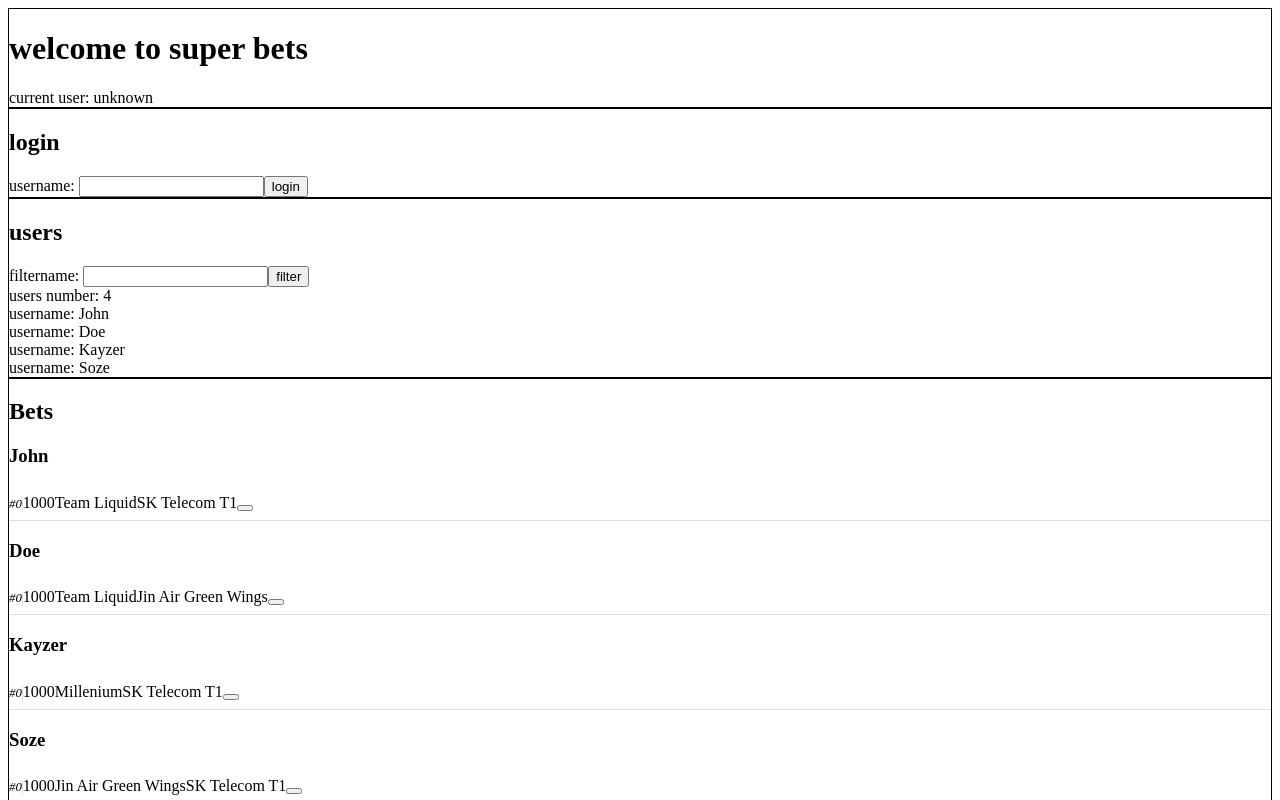
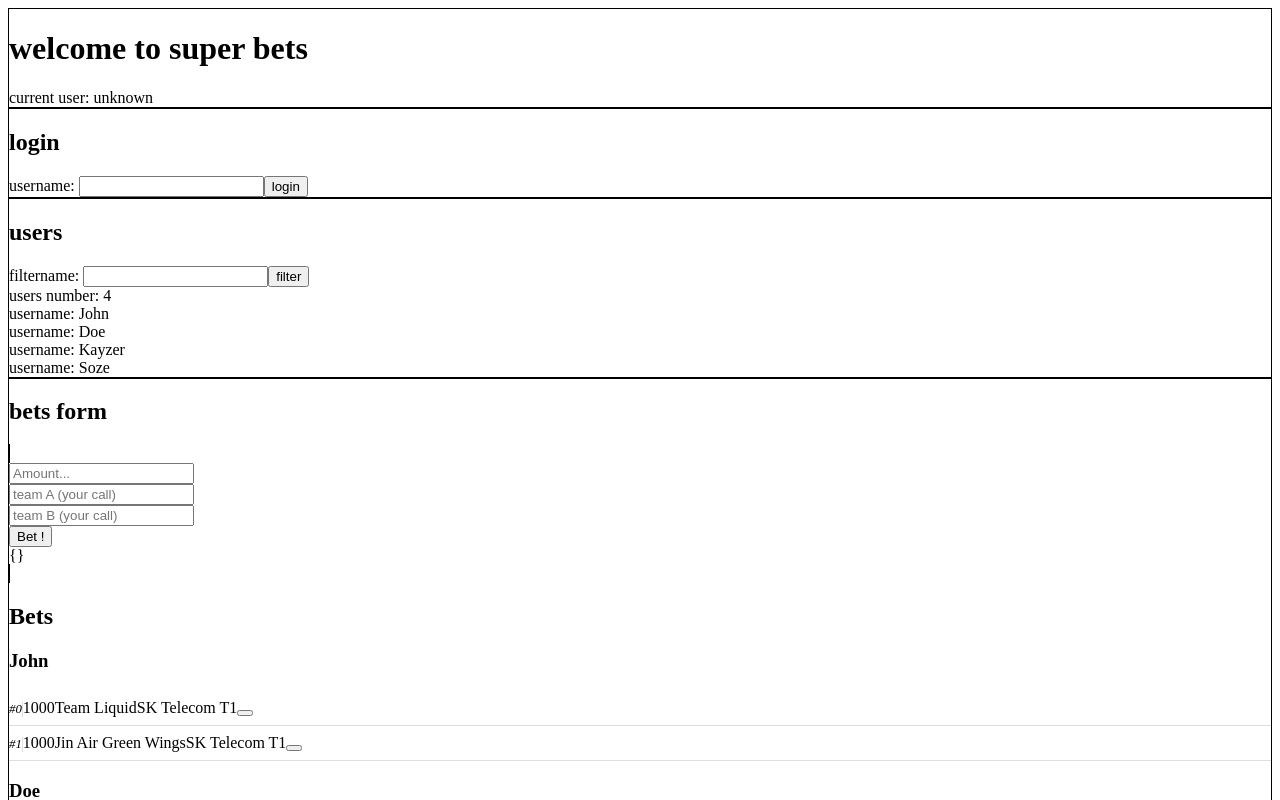
Before and after one commit to WindAflame/ngFormation, an Angular app: page /bets in a window 1280 px wide. Shown: the top 800 px of the page. Built offline with nearby package versions, Linux system fonts and the light colour scheme.

Commit message:
template driven for bet

```diff
--- /dev/null
+++ b/src/app/bets/bet-form-template/bet-form-template.component.html
@@ -0,0 +1,26 @@
+<div class="row">
+  <div class="col">
+    <form class="form-inline" (ngSubmit)='submit()'>
+      <div class="form-row">
+
+        <div class="form-group col-md-5">
+          <input class="form-control" type="number" name="teama" placeholder="Amount..." [(ngModel)]="bet.amount" required>
+        </div>
+
+        <div class="form-group col-md-5">
+          <input class="form-control" type="text" name="teamb" placeholder="team A (your call)" [(ngModel)]="bet.teama">
+        </div>
+
+        <div class="form-group col-md-5">
+          <input class="form-control" type="text" name="amount" placeholder="team B (your call)" [(ngModel)]="bet.teamb">
+        </div>
+
+        <div class="form-group col-md-auto">
+          <button class="form-control" class="btn btn-primary">Bet !</button>
+        </div>
+      </div>
+    </form>
+  </div>
+
+  {{bet | json}}
+</div>
--- /dev/null
+++ b/src/app/bets/bet-form-template/bet-form-template.component.ts
@@ -0,0 +1,28 @@
+import { Bet } from './../../models/bet';
+import { Component, OnInit, Output, EventEmitter } from '@angular/core';
+
+@Component({
+  selector: 'app-bet-form-template',
+  templateUrl: './bet-form-template.component.html',
+  styleUrls: ['./bet-form-template.component.css']
+})
+export class BetFormTemplateComponent implements OnInit {
+  public bet = new Bet(undefined, undefined, undefined);
+
+  @Output('newbet')
+  newbet: EventEmitter<Bet> = new EventEmitter<Bet>();
+
+
+  constructor() { }
+
+  ngOnInit() {
+  }
+
+  public submit() {
+    console.log(this.bet);
+    const nb = new Bet(0, '', '');
+    Object.assign(nb, this.bet);
+    this.newbet.emit(nb);
+  }
+
+}
--- a/src/app/bets/bets/bets.component.html
+++ b/src/app/bets/bets/bets.component.html
@@ -1,11 +1,15 @@
 <div class="app-box">
+  <h2> bets form</h2>
+  <app-bet-form-template class="app-box"></app-bet-form-template>
+
+
+
   <h2>Bets</h2>
-
   <!-- <div *ngFor="let bet of userService.getAllBets(); let i = index">
     <app-bet [bet]="bet" [index]="i"></app-bet>
   </div> -->
 
-  <div *ngFor="let user of userService.users; let i = index">
+  <div *ngFor="let user of userService.users">
     <h3>{{user.name}}</h3>
     <div *ngFor="let bet of user.bets; let i = index">
       <app-bet [bet]="bet" [index]="i"></app-bet>
@@ -13,4 +17,5 @@
   </div>
 
 
+
 </div>
--- a/src/app/bets/bets/bets.component.ts
+++ b/src/app/bets/bets/bets.component.ts
@@ -1,5 +1,5 @@
 import { Bet } from './../../models/bet';
-import { Component, OnInit } from '@angular/core';
+import { Component, OnInit, Output, EventEmitter } from '@angular/core';
 import { HttpClient } from '@angular/common/http';
 import { Observable } from 'rxjs';
 import { ActivatedRoute, Router } from '@angular/router';
--- a/src/app/services/user.service.ts
+++ b/src/app/services/user.service.ts
@@ -14,9 +14,11 @@ export class UserService extends GenericUserService {
     const bet2 = new Bet(1000, 'Team Liquid', 'Jin Air Green Wings');
     const bet3 = new Bet(1000, 'Millenium', 'SK Telecom T1');
     const bet4 = new Bet(1000, 'Jin Air Green Wings', 'SK Telecom T1');
+    const bet5 = new Bet(1000, 'Jin Air Green Wings', 'SK Telecom T1');
 
     const u1 = new User('John');
     u1.addBet(bet1);
+    u1.addBet(bet5);
     const u2 = new User('Doe');
     u2.addBet(bet2);
     const u3 = new User('Kayzer');
```
Also changed, not shown: src/app/bets/bets.module.ts (+6 -1 lines), src/app/bets/bet-form-template/bet-form-template.component.css (added), 1 other file (tests, documents, lock files or other folders).
